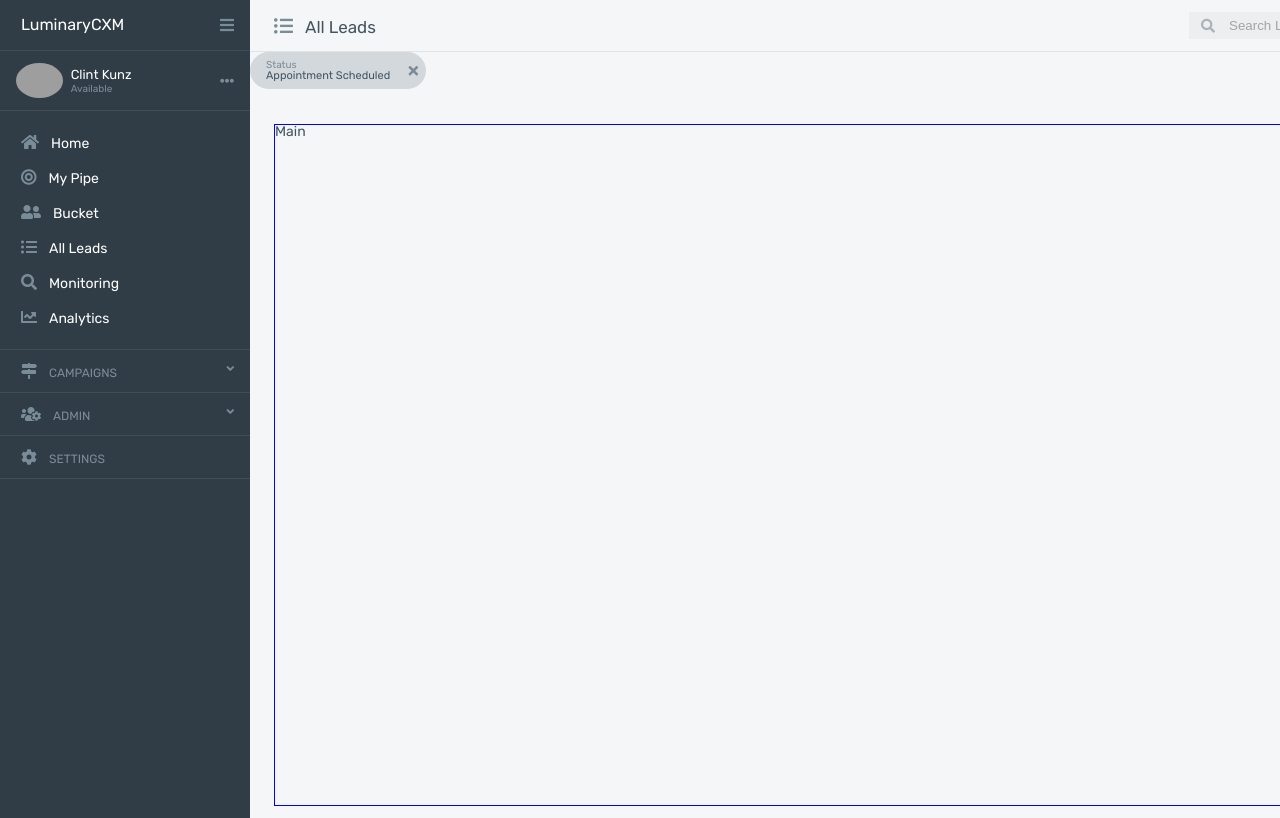
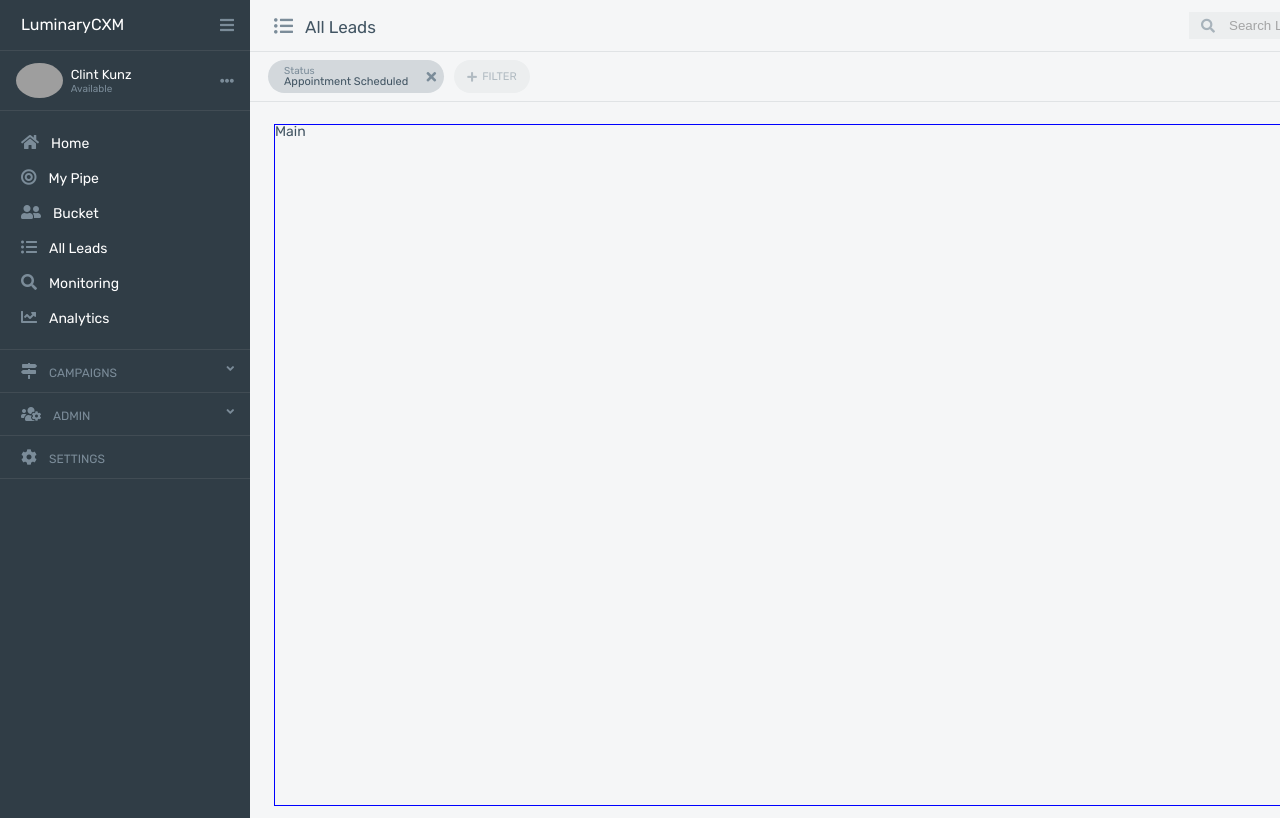
Before and after one commit to clintKunz/shine-solar-leads, a React (Create React App) app: page / in a window 1280 px wide. Shown: the top 818 px of the page. Built offline with nearby package versions, Linux system fonts and the light colour scheme; grey boxes are pictures that could not be loaded.

Commit message:
new filter button style

```diff
--- a/src/Components/Header.jsx
+++ b/src/Components/Header.jsx
@@ -25,6 +25,10 @@ function Header() {
                         </div>
                         <i class="fas fa-times"></i>
                     </div>
+                    <div className="new-filter">
+                        <i class="fas fa-plus"></i>
+                        FILTER
+                    </div>
                 </div>
                 <div className="new-lead">
                     <i class="fas fa-plus"></i>
--- a/src/LessOutput/index.css
+++ b/src/LessOutput/index.css
@@ -239,12 +239,18 @@ body .fas {
   display: flex;
   justify-content: space-between;
   align-items: center;
+  padding: 8px 0 8px 18px;
+  border-bottom: 1px solid #e0e3e5;
+}
+.header .filter-new-lead .filters {
+  display: flex;
 }
 .header .filter-new-lead .filters .active-filter {
   display: flex;
   justify-content: space-between;
   align-items: center;
-  padding: 8px;
+  padding: 6px 8px;
+  margin-right: 10px;
   background-color: #d3d8dc;
   border-radius: 20px;
   font-size: 11px;
@@ -260,6 +266,21 @@ body .fas {
 .header .filter-new-lead .filters .active-filter .fas {
   font-size: 14px;
 }
+.header .filter-new-lead .filters .new-filter {
+  display: flex;
+  justify-content: space-evenly;
+  align-items: center;
+  padding: 6px 8px;
+  margin-right: 10px;
+  background-color: #eceeef;
+  border-radius: 20px;
+  font-size: 11px;
+  width: 60px;
+  color: #b1bbc2;
+}
+.header .filter-new-lead .filters .new-filter .fas {
+  color: #b1bbc2;
+}
 .main {
   border: 1px solid blue;
   height: 85vh;
--- a/src/LessStyling/header.less
+++ b/src/LessStyling/header.less
@@ -41,14 +41,18 @@
         display: flex;
         justify-content: space-between;
         align-items: center;
+        padding: 8px 0 8px 18px;
+        border-bottom: 1px solid #e0e3e5;
 
         .filters {
+            display: flex;
 
             .active-filter {
                 display: flex;
                 justify-content: space-between;
                 align-items: center;
-                padding: 8px;
+                padding: 6px 8px;
+                margin-right: 10px;
                 background-color: #d3d8dc;
                 border-radius: 20px;
                 font-size: 11px;
@@ -67,6 +71,23 @@
                     font-size: 14px;
                 }
             }
+
+            .new-filter {
+                display: flex;
+                justify-content: space-evenly;
+                align-items: center;
+                padding: 6px 8px;
+                margin-right: 10px;
+                background-color: #eceeef;
+                border-radius: 20px;
+                font-size: 11px;
+                width: 60px;
+                color: #b1bbc2;
+
+                .fas {
+                    color: #b1bbc2;
+                }
+            }
         }
     }
 }
```
